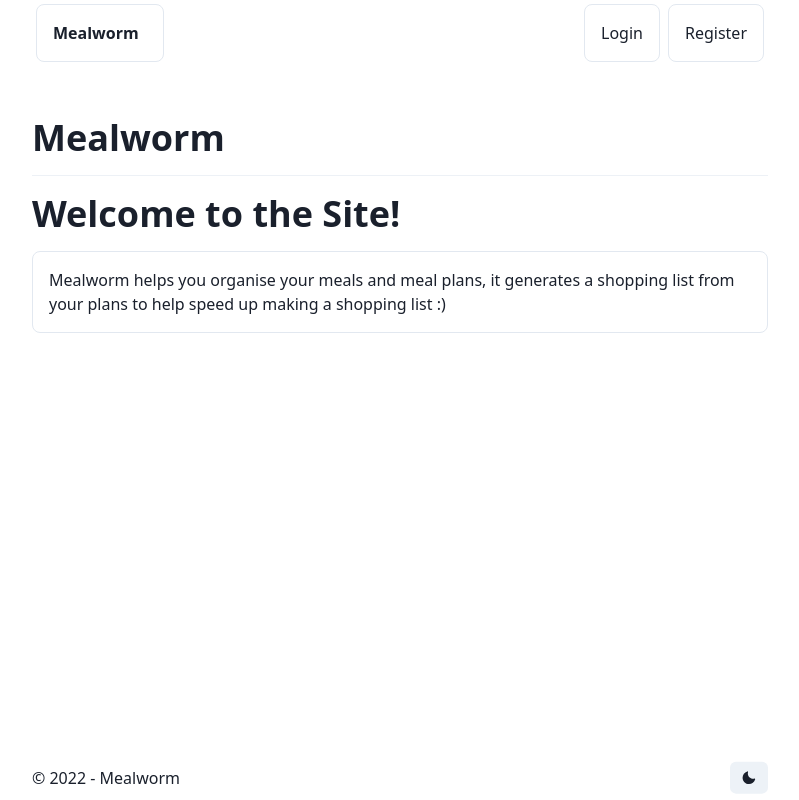
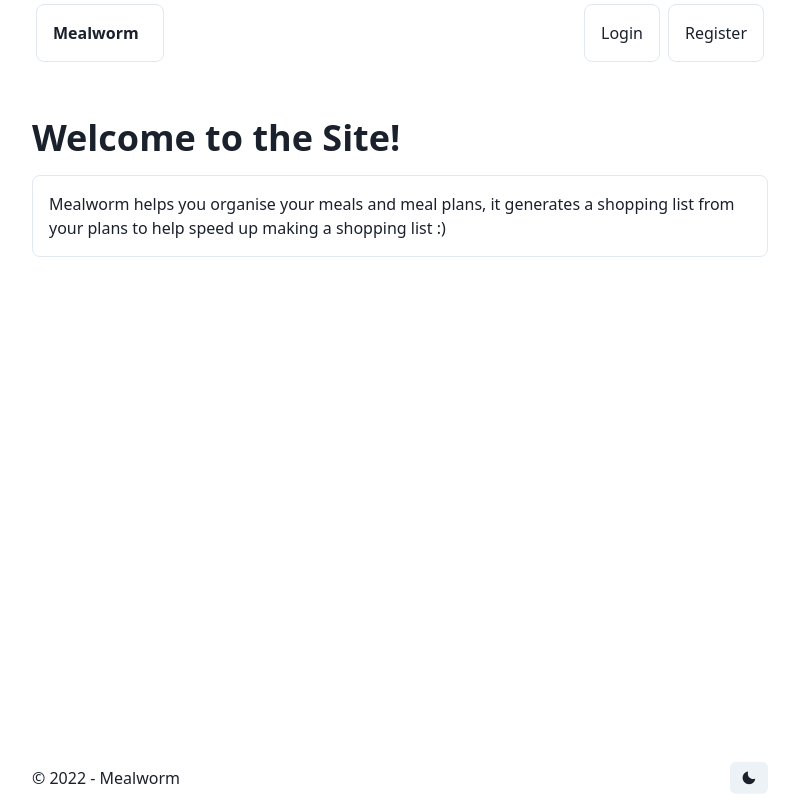
Before and after one commit to kaineyb/Mealworm_Frontend, a React (Create React App) app: page / in a window 1280 px wide. Shown: the whole page, without its empty margins (240-1039 px from the left). Built offline with nearby package versions, Linux system fonts and the light colour scheme.

Commit message:
removed site name from hero

```diff
--- a/src/components/hero.jsx
+++ b/src/components/hero.jsx
@@ -1,4 +1,4 @@
-import { Box, Divider, Heading } from "@chakra-ui/react";
+import { Box, Heading } from "@chakra-ui/react";
 import React, { Component } from "react";
 import config from "../services/config.json";
 
@@ -7,8 +7,6 @@ class Hero extends Component {
     return (
       <section>
         <header>
-          <Heading as="h1">{config.siteName}</Heading>
-          <Divider my={4} />
           <Heading as="h2">Welcome to the Site!</Heading>
 
           <Box borderWidth="1px" borderRadius="lg" p={4} my={4}>
```
